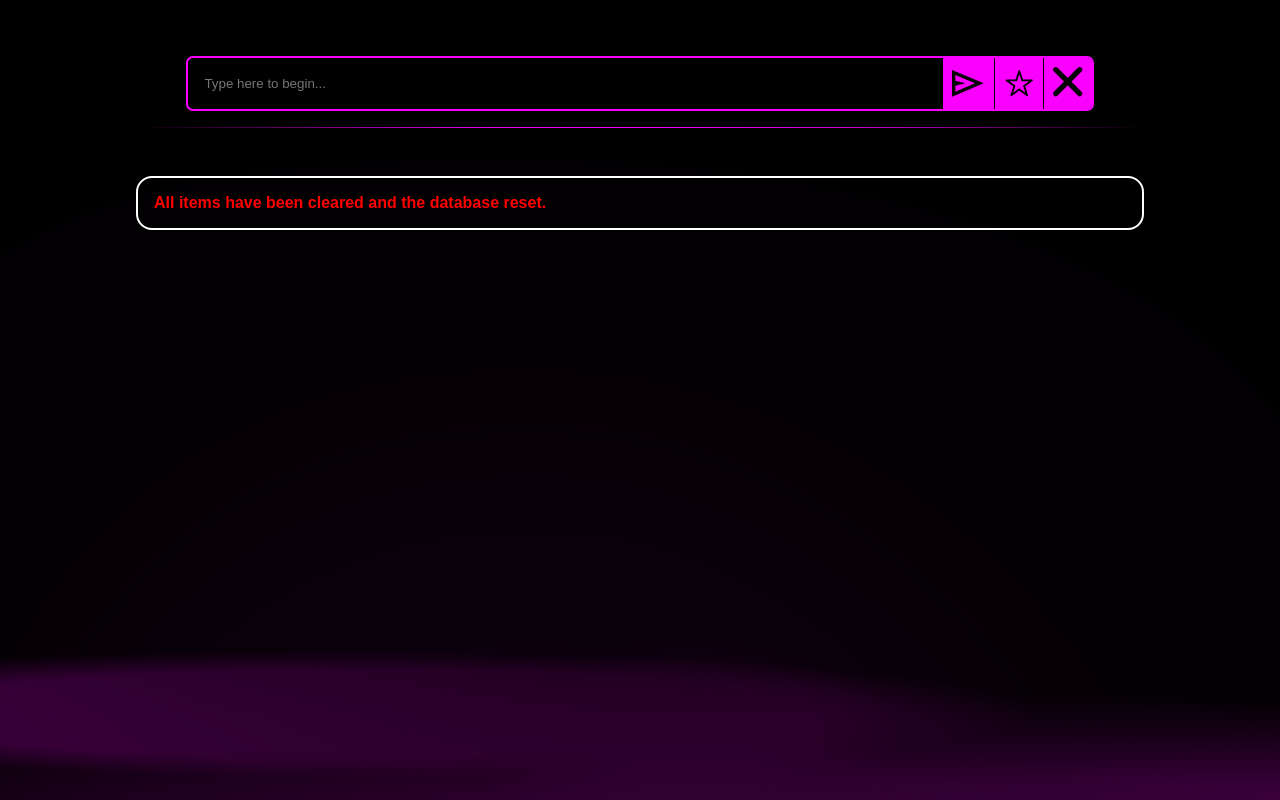
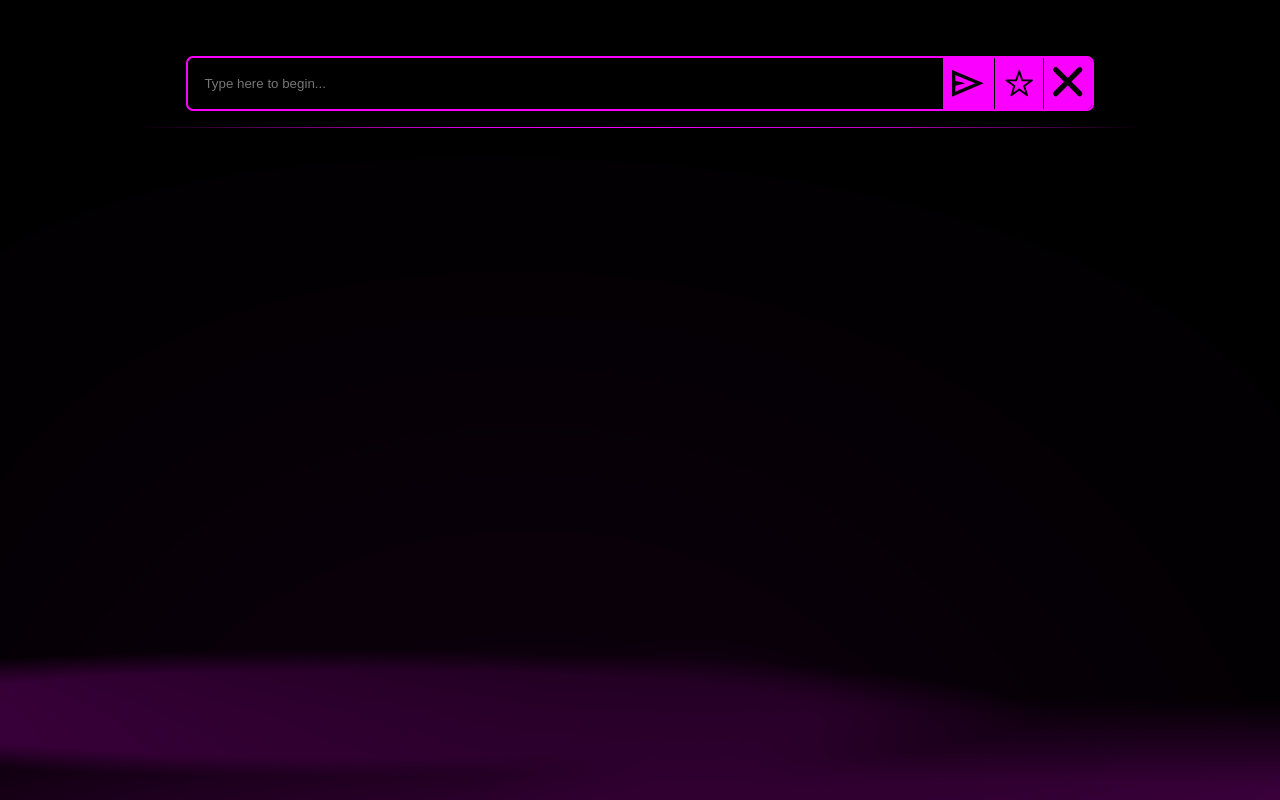
Before and after one commit to ZeSved/ToDo-app, a React (Vite) app: page / in a window 1280 px wide. Built offline with nearby package versions, Linux system fonts and the light colour scheme.

Commit message:
added toast

```diff
--- a/src/App.tsx
+++ b/src/App.tsx
@@ -10,13 +10,12 @@ import Toast from './components/Toast'
 import { Item } from '../src/types'
 
 const DEFAULT_VALUE: Item[] = []
-const TOAST_TIMEOUT: number = 100
 
 function App() {
 	const [items, setItems] = useState<Item[] | undefined>(undefined)
 	const [display, setDisplay] = useState<boolean>(false)
 	const [favorite, setFavorite] = useState<boolean>(false)
-	const [toast, setToast] = useState<boolean | undefined>(undefined)
+	const [toast, setToast] = useState(false)
 
 	useEffect(() => {
 		const itemDataLoad = JSON.parse(
@@ -30,8 +29,6 @@ function App() {
 			localStorage.setItem('itemDat', JSON.stringify(items ?? DEFAULT_VALUE))
 		}
 	}, [items])
-
-	useEffect(() => {}, [display, items])
 
 	return (
 		<div className='wrapper'>
@@ -54,16 +51,17 @@ function App() {
 							favorite={favorite}
 						/>
 						<ClearItems
+							setToast={setToast}
 							display={display}
 							setDisplay={setDisplay}
 							setItems={setItems}
 							items={items}
 						/>
+						<Toast toast={toast}/>
 					</>
 				) : (
 					<p>Loading...</p>
 					)}
-					{toast ?? <Toast />}
 			</main>
 			<div className='blurSheet' />
 			<div className='colorSheet' />
--- a/src/components/ClearItems.tsx
+++ b/src/components/ClearItems.tsx
@@ -1,7 +1,7 @@
 import styles from './styles/ClearItems.module.css'
 import { Item } from '../types'
 
-export default function ClearItems({ setItems, display, setDisplay, items }: ClearItemsProps) {
+export default function ClearItems({ setItems, display, setDisplay, items, setToast }: ClearItemsProps) {
 	const tempArr: Item[] = items.filter(items => items.favorite === true)
 
 	return (
@@ -9,7 +9,10 @@ export default function ClearItems({ setItems, display, setDisplay, items }: Cle
 			<div className={styles.clear_popup}>
 				<h2>Are you sure you want to proceed?</h2>
 				<h2>This will delete all items permanently.</h2>
-				<p>NOTE: There are {tempArr.length} favorites!</p>
+				<div className={tempArr.length ? styles.warningDisplay : styles.display}>
+					<p>NOTE: There are {tempArr.length} favorites!</p>
+				</div>
+				<p ></p>
 				<div className={styles.btnContainer}>
 					<button
 						onClick={() => setDisplay(!display)}
@@ -20,6 +23,8 @@ export default function ClearItems({ setItems, display, setDisplay, items }: Cle
 						onClick={() => {
 							setDisplay(!display)
 							setItems([])
+							setTimeout(() => setToast(true), 50)
+							setTimeout(() => setToast(false), 1500)
 						}}
 						className={styles.clearBtn}>
 						Yes, delete all
@@ -33,6 +38,7 @@ export default function ClearItems({ setItems, display, setDisplay, items }: Cle
 interface ClearItemsProps {
 	setItems: React.Dispatch<React.SetStateAction<Item[] | undefined>>
 	setDisplay: React.Dispatch<React.SetStateAction<boolean>>
+	setToast: React.Dispatch<React.SetStateAction<boolean>>
 	display: boolean
 	items: Item[]
 }
--- a/src/components/Toast.tsx
+++ b/src/components/Toast.tsx
@@ -1,9 +1,13 @@
-export default function Toast(){
+import styles from './styles/Toast.module.css'
+
+export default function Toast({toast}: Toast){
     return (
-        <>
-            <div>
-                <p>All items have been cleared and the database reset.</p>
-            </div>
-        </>
+        <div className={toast ? styles.toast : styles.display}>
+            <p>All items have been cleared and the database reset.</p>
+        </div>
     )
 }
+
+type Toast = {
+    toast: boolean
+}
--- a/src/components/styles/ClearItems.module.css
+++ b/src/components/styles/ClearItems.module.css
@@ -14,10 +14,10 @@ h2 {
   color: white;
 }
 
-p {
-  color: red;
+.warningDisplay {
+  background-color: #fa00ff;
+  color: black;
   padding: 1rem;
-  border: 2px solid white;
   border-radius: 1rem;
   margin-top: 1rem;
   font-weight: 700;
@@ -39,6 +39,7 @@ p {
 }
 
 .cancelBtn {
+  border: none;
   color: black;
   background-color: #fa00ff;
 }
--- /dev/null
+++ b/src/components/styles/Toast.module.css
@@ -0,0 +1,20 @@
+.toast {
+    display: flex;
+    justify-content: center;
+    align-items: center;
+    position: absolute;
+    left: 35%;
+    top: 80%;
+    padding: 1.5rem;
+    border-radius: 1rem;
+    background-color: #fa00ff;
+    box-shadow: 0 1rem 2rem 0 rgb(0, 0, 0), 0 1.5rem 3rem 0 rgb(0, 0, 0);
+}
+
+.toast > p{
+    color: white;
+}
+
+.display {
+    display: none;
+}
```
